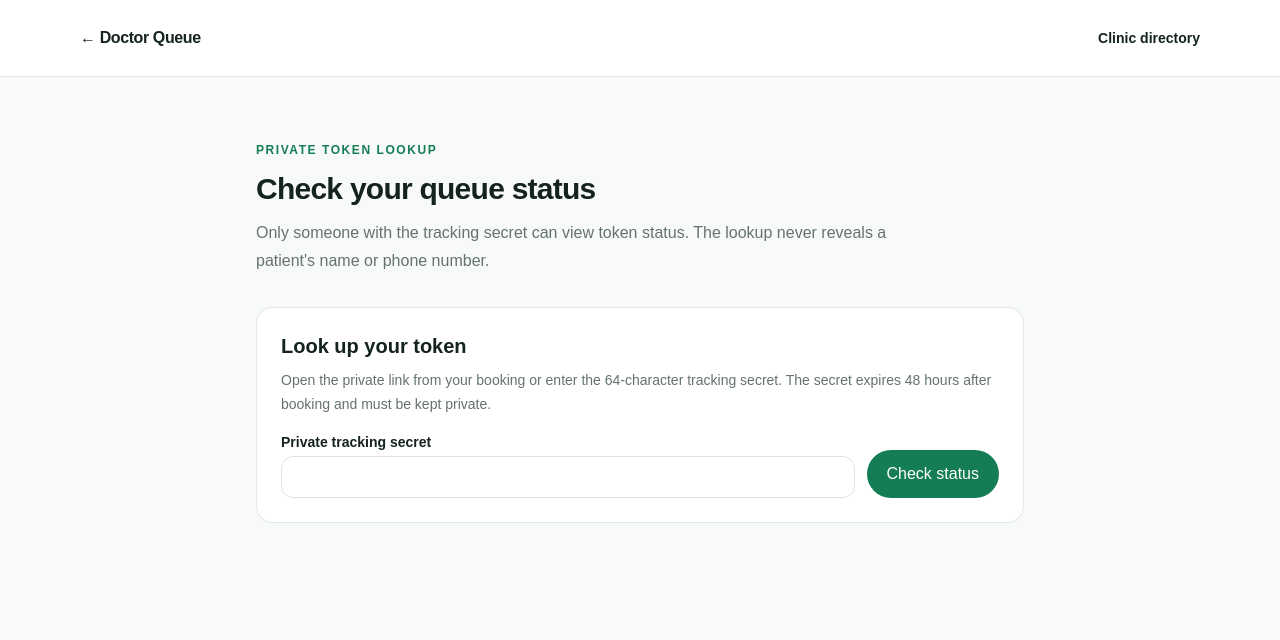
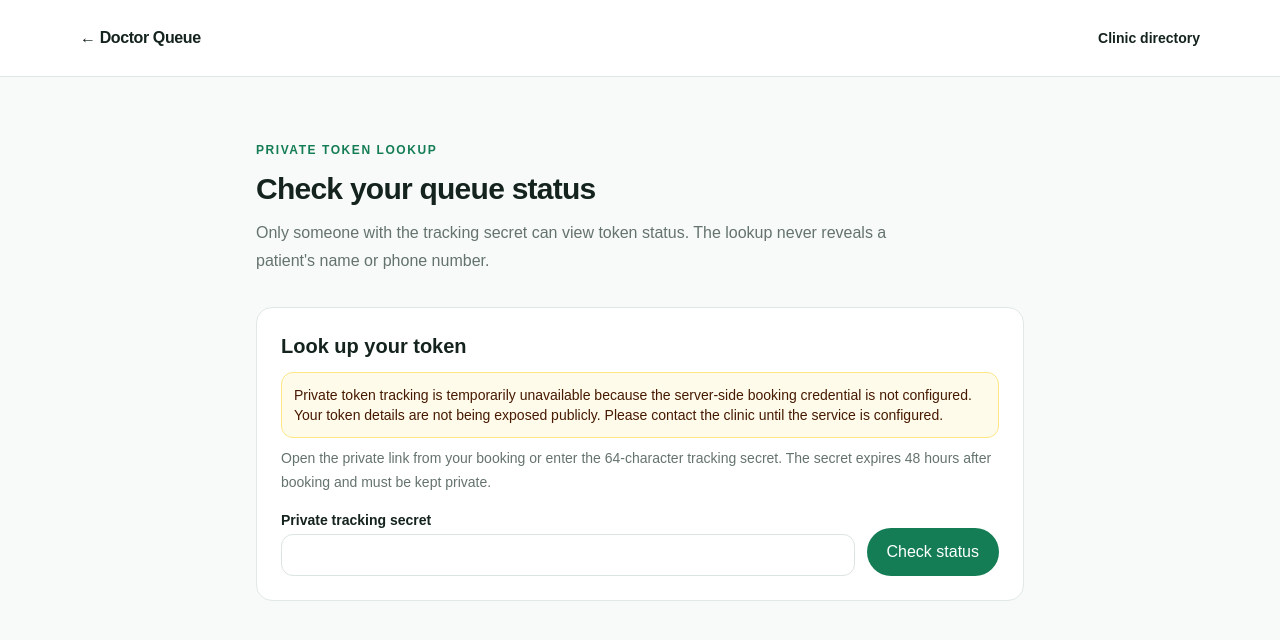
Before and after one commit to thewebcompany12/Doctor, a Next.js app: page /token-status in a window 1280 px wide. Shown: the top 640 px of the page. Built offline with nearby package versions, Linux system fonts and the light colour scheme.

Commit message:
fix: explain missing private tracking service configuration

```diff
--- a/app/token-status/token-status-lookup.tsx
+++ b/app/token-status/token-status-lookup.tsx
@@ -17,7 +17,7 @@ function estimate(minutes:number|null){
  return "About "+Math.floor(minutes/60)+" hr "+(minutes%60)+" min";
 }
 
-export default function TokenStatusLookup() {
+export default function TokenStatusLookup({ trackingConfigured }: { trackingConfigured: boolean }) {
   const [trackingSecret,setTrackingSecret]=useState("");
   const [busy,setBusy]=useState(false);
   const [cancelBusy,setCancelBusy]=useState(false);
@@ -89,6 +89,7 @@ export default function TokenStatusLookup() {
 
   return <div className="mt-8 rounded-2xl border border-[#e1e9e4] bg-white p-5 sm:p-6">
     <h2 className="text-xl font-black">Look up your token</h2>
+    {!trackingConfigured&&<p role="status" className="mt-3 rounded-xl border border-amber-200 bg-amber-50 p-3 text-sm leading-5 text-amber-950">Private token tracking is temporarily unavailable because the server-side booking credential is not configured. Your token details are not being exposed publicly. Please contact the clinic until the service is configured.</p>}
     <p className="mt-2 text-sm leading-6 text-[#65736d]">Open the private link from your booking or enter the 64-character tracking secret. The secret expires 48 hours after booking and must be kept private.</p>
     <form onSubmit={submit} className="mt-4 grid gap-3 sm:grid-cols-[1fr_auto]">
       <label className="text-sm font-bold">Private tracking secret<input required name="trackingSecret" value={trackingSecret} onChange={e=>setTrackingSecret(e.target.value.trim())} autoComplete="off" spellCheck={false} minLength={64} maxLength={64} pattern="[a-fA-F0-9]{64}" className="mt-1 w-full rounded-xl border border-[#dbe5df] px-3 py-2.5 font-mono text-sm font-normal"/></label>
```
